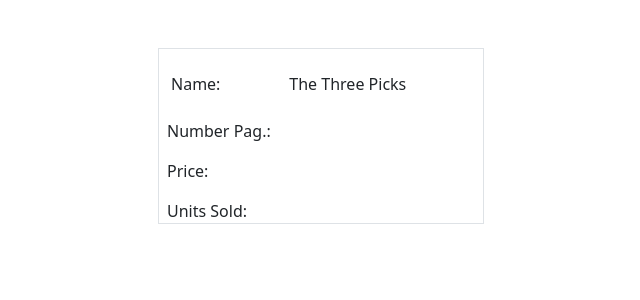
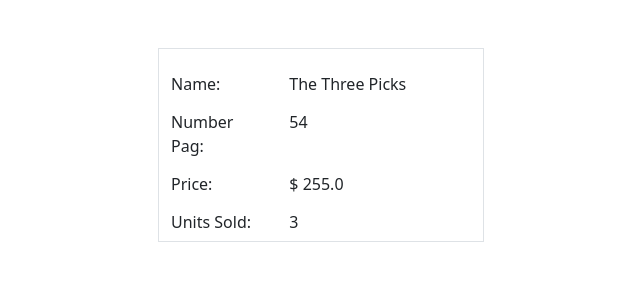
Before and after one commit to Andres6936/ChildrenStories, a React (Create React App) app: page / in a window 1280 px wide. Shown: the top 300 px of the page, without its empty margins (482-1122 px from the left). Built offline with nearby package versions, Linux system fonts and the light colour scheme.

Commit message:
Use of LabelInline

```diff
--- a/src/App.js
+++ b/src/App.js
@@ -15,18 +15,9 @@
                         <div className='row'>
                             <form className='row g-3'>
                                 <LabelInline label='Name:' value='The Three Picks'/>
-
-                                <div className='col-12'>
-                                    <label>Number Pag.:</label>
-                                </div>
-
-                                <div className='col-12'>
-                                    <label>Price:</label>
-                                </div>
-
-                                <div className='col-12'>
-                                    <label>Units Sold:</label>
-                                </div>
+                                <LabelInline label='Number Pag:' value='54'/>
+                                <LabelInline label='Price:' value='$ 255.0'/>
+                                <LabelInline label='Units Sold:' value='3'/>
                             </form>
 
                             <form className='col-12'>
```
